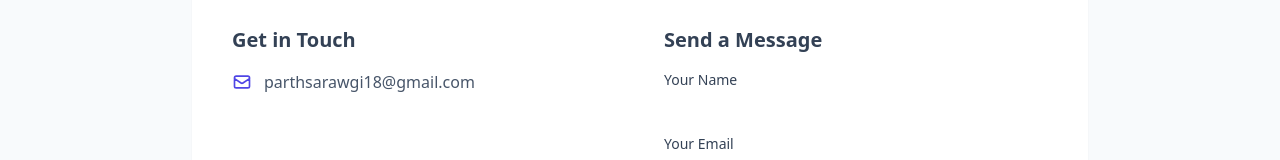
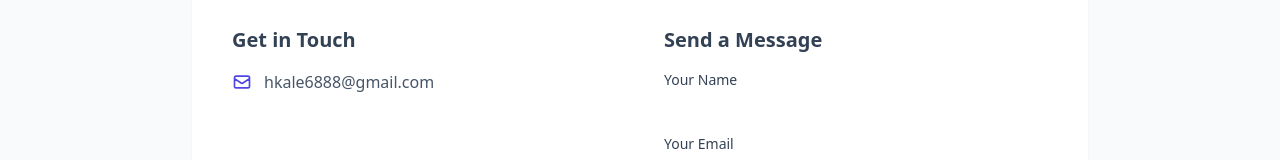
Before and after one commit to kalviumcommunity/LAFW, a React (Vite) app in the folder frontend/: page /contact in a window 1280 px wide. Shown: the part 283-443 px from the top of the page. Built offline with nearby package versions, Linux system fonts and the light colour scheme.

Commit message:
update and delete part

```diff
--- a/frontend/src/pages/Contact.jsx
+++ b/frontend/src/pages/Contact.jsx
@@ -25,8 +25,8 @@ const Contact = () => {
                             <div className="space-y-4 text-slate-600">
                                 <div className="flex items-center gap-3">
                                     <svg xmlns="http://www.w3.org/2000/svg" className="h-5 w-5 text-indigo-600" fill="none" viewBox="0 0 24 24" stroke="currentColor" strokeWidth="2"><path strokeLinecap="round" strokeLinejoin="round" d="M3 8l7.89 5.26a2 2 0 002.22 0L21 8M5 19h14a2 2 0 002-2V7a2 2 0 00-2-2H5a2 2 0 00-2 2v10a2 2 0 002 2z" /></svg>
-                                    <a href="mailto:parthsarawgi18@gmail.com" className="hover:text-indigo-700 hover:underline">
-                                        parthsarawgi18@gmail.com
+                                    <a href="mailto:hkale6888@gmail.com" className="hover:text-indigo-700 hover:underline">
+                                        hkale6888@gmail.com
                                     </a>
                                 </div>
                             </div>
```
Also changed, not shown: frontend/src/components/ItemCard.jsx (line endings or trailing spaces).
